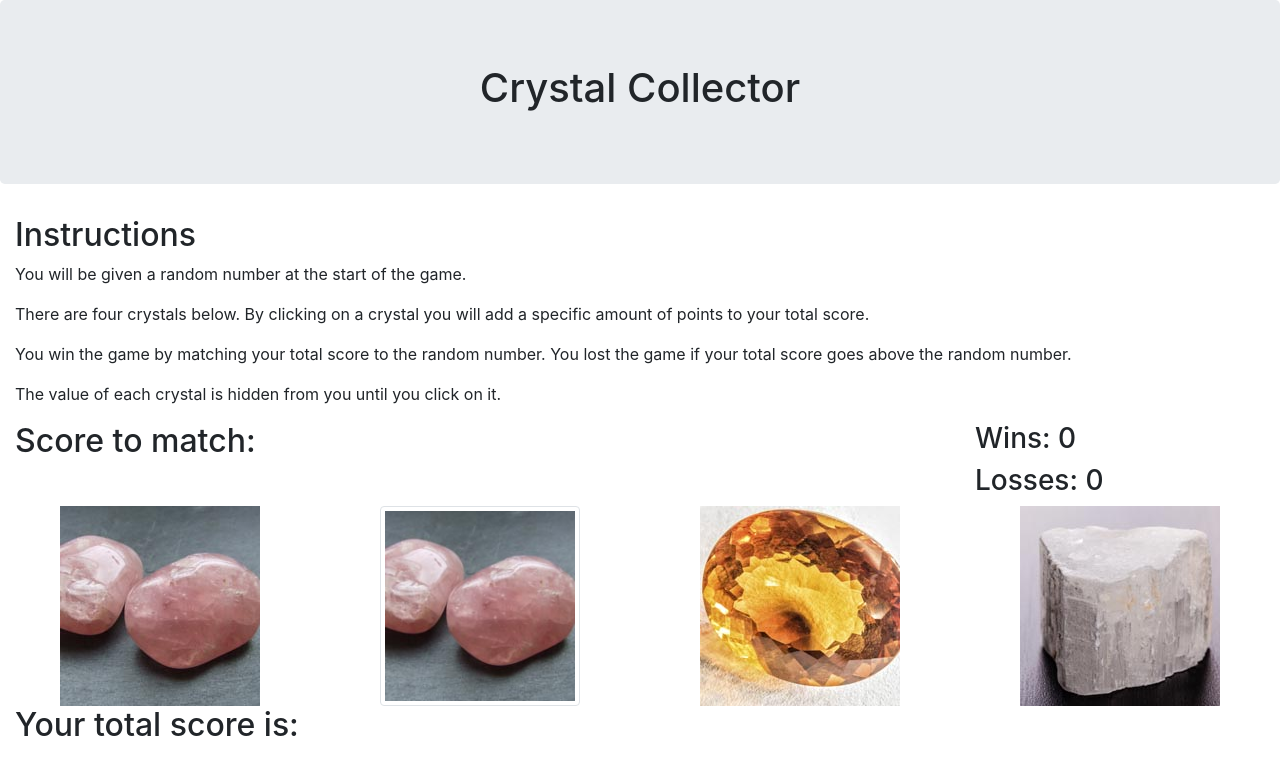
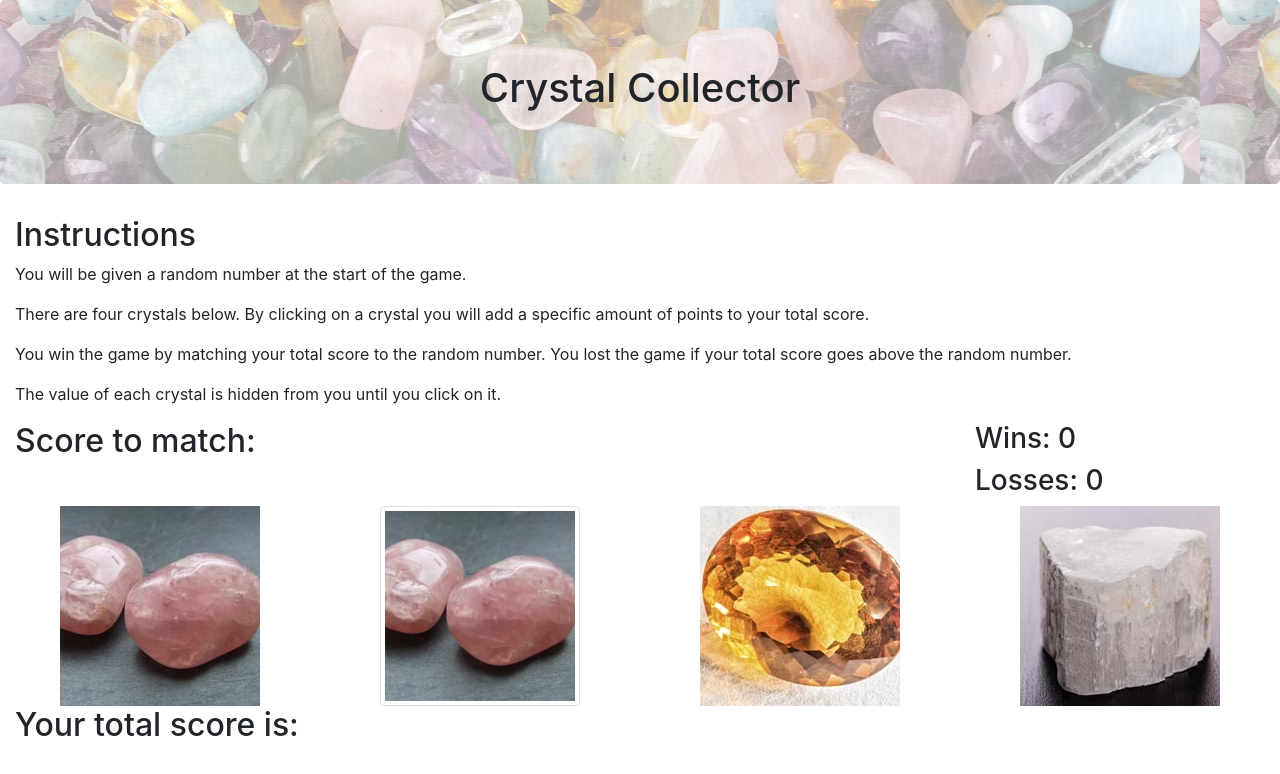
Before and after one commit to KittM/unit-4-game, a plain HTML site: page index.html in a window 1280 px wide. Drawn offline with nearby package versions, Linux system fonts and the light colour scheme.

Commit message:
attach css

```diff
--- a/assets/css/style.css
+++ b/assets/css/style.css
@@ -1,3 +1,7 @@
-header-img {
+.jumbotron {
+     background-color: none;
+}
+
+.header-img {
      background-image: url("images/crystal_collector_banner.jpg");
 }
```
